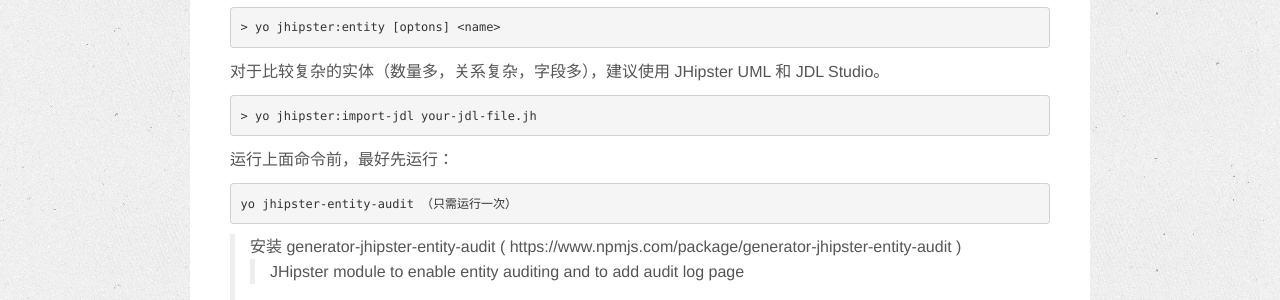
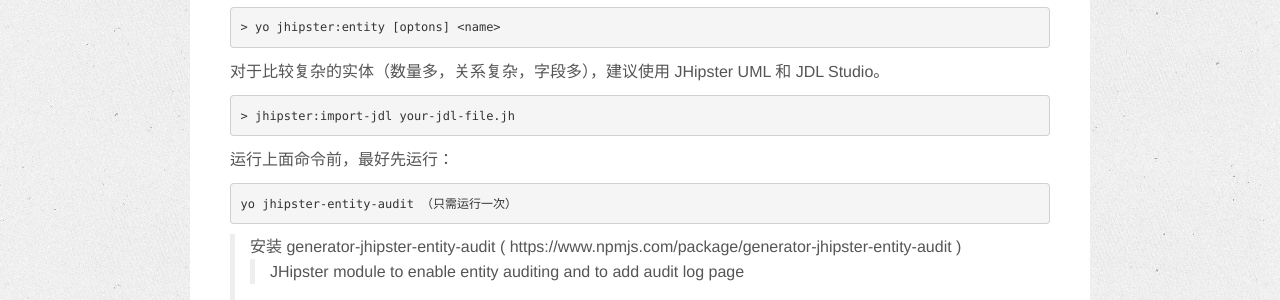
Before and after one commit to wanlp10/wuchao.github.io, a Jekyll site: the page built from _posts/2017-04-28-JHipster的学习和使用.md, in a window 1280 px wide and 900 px high, scrolled down 1873 px. Shown: the part 151-451 px from the top of the window. Built offline with Jekyll 4.4.1, drawn with Linux system fonts in a browser that asks for light colours; nearby versions of some CDN libraries; Markdown is read by kramdown in place of the engine named in the settings; comment, search, counter and statistics services are not loaded.

Commit message:
initial commit.

````diff
--- a/_posts/2017-04-28-JHipster的学习和使用.md
+++ b/_posts/2017-04-28-JHipster的学习和使用.md
@@ -144,7 +144,7 @@ JHipster 通过 entity sub-generator 自动创建前后端相应代码：
 对于比较复杂的实体（数量多，关系复杂，字段多），建议使用 JHipster UML 和 JDL Studio。
 
 ```
-> yo jhipster:import-jdl your-jdl-file.jh
+> jhipster:import-jdl your-jdl-file.jh
 ```
 
 运行上面命令前，最好先运行：
````
